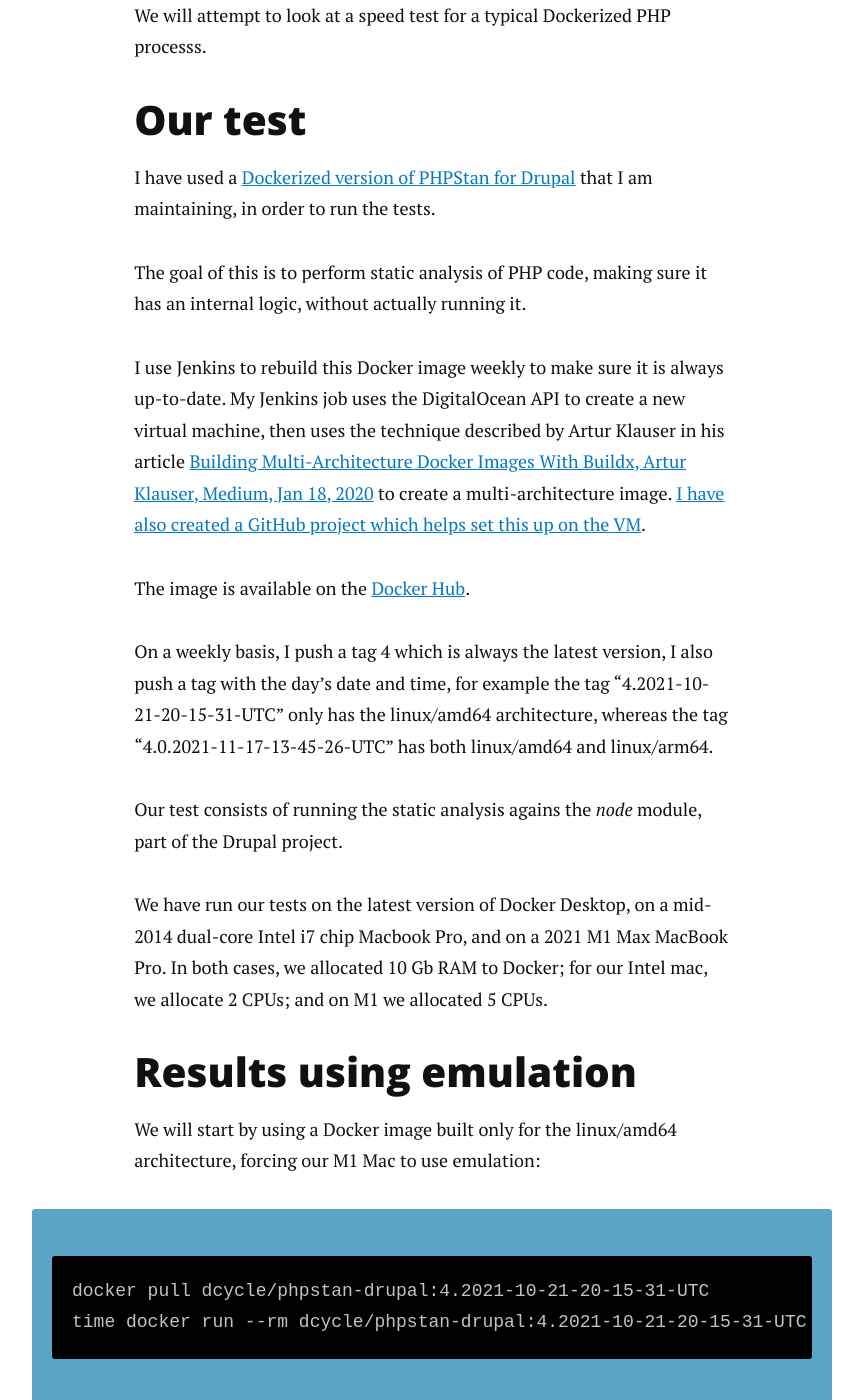
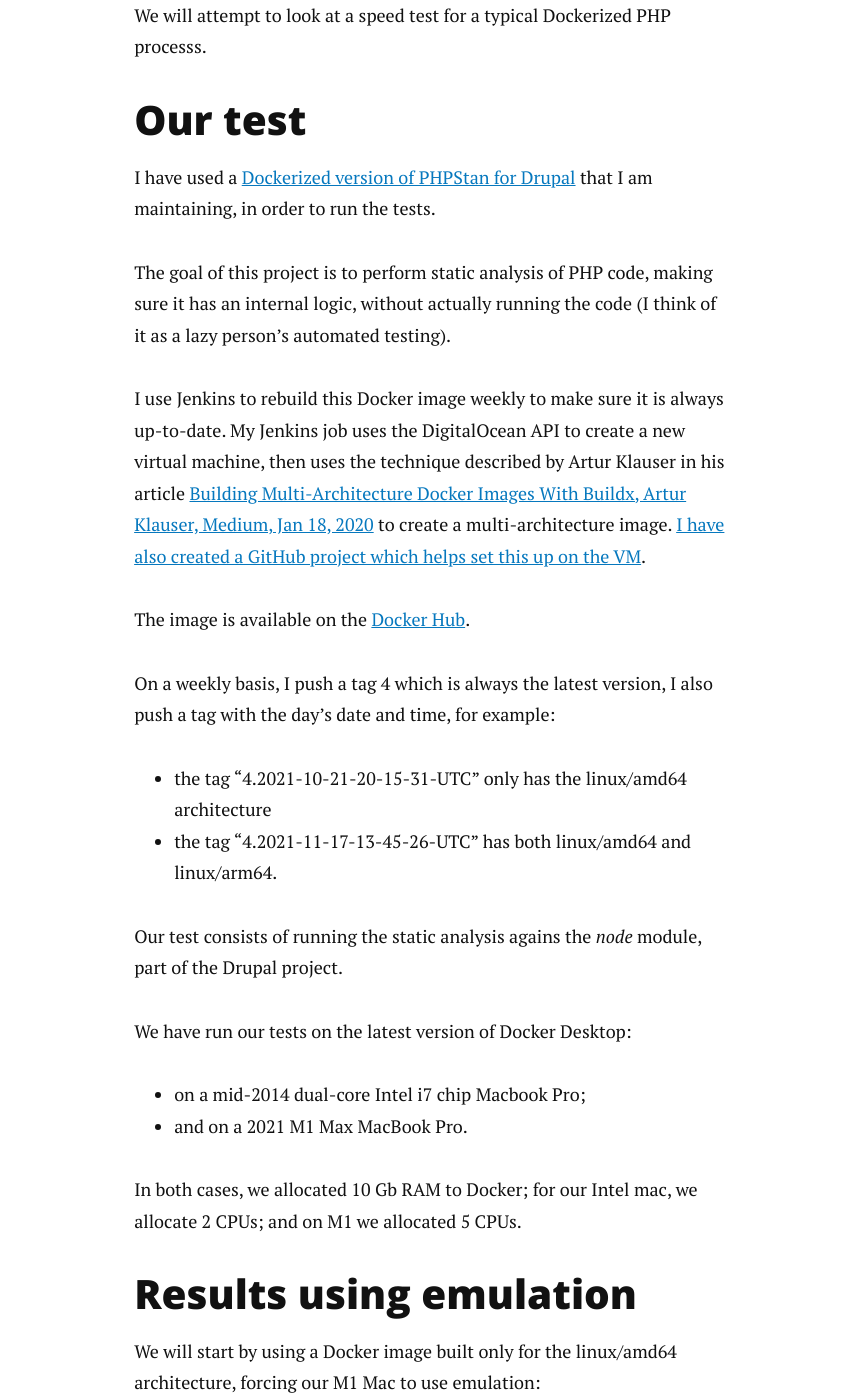
Before and after one commit to alberto56/dcycleblog, a Jekyll site: the page built from _posts/2021-11-17-m1-php-speed-test.md, in a window 1280 px wide and 1400 px high, scrolled down 855 px. Shown: the whole window, without its empty margins (208-1071 px from the left). Built offline with Jekyll 4.4.1, drawn with Linux system fonts in a browser that asks for light colours; nearby versions of some CDN libraries; comment, search, counter and statistics services are not loaded; some of the changed text lies outside the part shown.

Commit message:
2021-11-17-10:08:11

```diff
--- a/_posts/2021-11-17-m1-php-speed-test.md
+++ b/_posts/2021-11-17-m1-php-speed-test.md
@@ -23,17 +23,25 @@
 
 I have used a [Dockerized version of PHPStan for Drupal](https://github.com/dcycle/docker-phpstan-drupal) that I am maintaining, in order to run the tests.
 
-The goal of this is to perform static analysis of PHP code, making sure it has an internal logic, without actually running it.
+The goal of this project is to perform static analysis of PHP code, making sure it has an internal logic, without actually running the code (I think of it as a lazy person's automated testing).
 
 I use Jenkins to rebuild this Docker image weekly to make sure it is always up-to-date. My Jenkins job uses the DigitalOcean API to create a new virtual machine, then uses the technique described by Artur Klauser in his article [Building Multi-Architecture Docker Images With Buildx, Artur Klauser, Medium, Jan 18, 2020](https://medium.com/@artur.klauser/building-multi-architecture-docker-images-with-buildx-27d80f7e2408) to create a multi-architecture image. [I have also created a GitHub project which helps set this up on the VM](https://github.com/dcycle/prepare-docker-buildx).
 
 The image is available on the [Docker Hub](https://hub.docker.com/r/dcycle/phpstan-drupal/tags?page=1&ordering=last_updated).
 
-On a weekly basis, I push a tag 4 which is always the latest version, I also push a tag with the day's date and time, for example the tag "4.2021-10-21-20-15-31-UTC" only has the linux/amd64 architecture, whereas the tag "4.0.2021-11-17-13-45-26-UTC" has both linux/amd64 and linux/arm64.
+On a weekly basis, I push a tag 4 which is always the latest version, I also push a tag with the day's date and time, for example:
+
+* the tag "4.2021-10-21-20-15-31-UTC" only has the linux/amd64 architecture
+* the tag "4.2021-11-17-13-45-26-UTC" has both linux/amd64 and linux/arm64.
 
 Our test consists of running the static analysis agains the _node_ module, part of the Drupal project.
 
-We have run our tests on the latest version of Docker Desktop, on a mid-2014 dual-core Intel i7 chip Macbook Pro, and on a 2021 M1 Max MacBook Pro. In both cases, we allocated 10 Gb RAM to Docker; for our Intel mac, we allocate 2 CPUs; and on M1 we allocated 5 CPUs.
+We have run our tests on the latest version of Docker Desktop:
+
+* on a mid-2014 dual-core Intel i7 chip Macbook Pro;
+* and on a 2021 M1 Max MacBook Pro.
+
+In both cases, we allocated 10 Gb RAM to Docker; for our Intel mac, we allocate 2 CPUs; and on M1 we allocated 5 CPUs.
 
 Results using emulation
 -----
@@ -49,15 +57,17 @@
 
     WARNING: The requested image's platform (linux/amd64) does not match the detected host platform (linux/arm64/v8) and no specific platform was requested
 
-For these tests, we're not interested in the actual test results, although
+(For these tests, we're not interested in the actual static analysis test results, although there are some interesting tidbits in there; you can see you this can be useful for your own projects.)
 
 Results with a native ARM image
 -----
 
-    docker pull dcycle/phpstan-drupal:4.0.2021-11-17-13-45-26-UTC
-    time docker run --rm dcycle/phpstan-drupal:4.0.2021-11-17-13-45-26-UTC /var/www/html/core/modules/node --memory-limit=-1
+Recall that the tag "4.2021-11-17-13-45-26-UTC" was optimized for both Intel and M1 chips.
 
-Now we have a more eyebrow-rising speed increase: 9.782 seconds for the M1, and, unsurprisingly, 1m26.842 for the Intel (there is always a small variation in execution times, so we will consider the difference between the two image build times insignificant for the Intel).
+    docker pull dcycle/phpstan-drupal:4.2021-11-17-13-45-26-UTC
+    time docker run --rm dcycle/phpstan-drupal:4.2021-11-17-13-45-26-UTC /var/www/html/core/modules/node --memory-limit=-1
+
+Now we have a more eyebrow-rising speed increase: **9.782 seconds for the M1**. Unsurprisingly, the above has very little variation on the Intel chip.
 
 Conclusion
 -----
```
